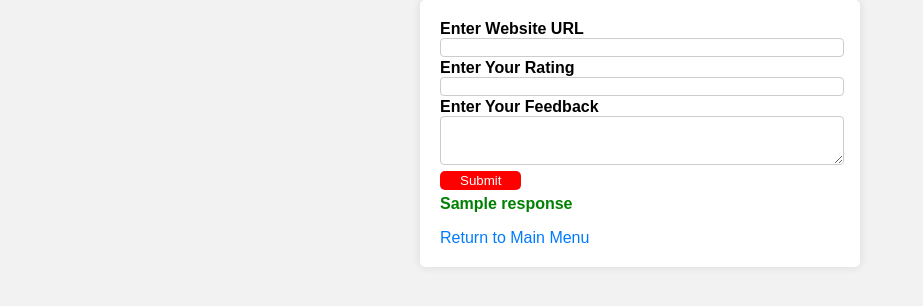
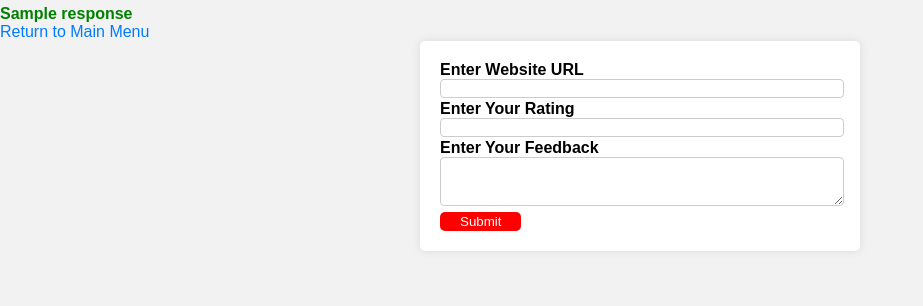
Before and after one commit to AbhinavJoe/KubeCentrix-Fraud-Detector, a Flask app: template src/chrome extension/templates/feedback.html in a window 1280 px wide. Shown: the top 306 px of the page, without its empty margins (0-923 px from the left). Run offline with Flask 3, Linux system fonts and the light colour scheme; the template is opened without the code that fills it: most values are stand-ins (such as "Sample title", 1, 10 or a date in 2020).

Commit message:
Update static

```diff
--- a/src/chrome extension/static/feedback.css
+++ b/src/chrome extension/static/feedback.css
@@ -1,3 +1,8 @@
+* {
+    margin: 0px;
+    padding: 0px;
+}
+
 body {
     font-family: Arial, sans-serif;
     background-color: #f2f2f2;
@@ -30,6 +35,20 @@ textarea {
     border-radius: 4px;
 }
 
+.back-button img {
+    width: 20px;
+    /* Or the width you prefer */
+    height: auto;
+}
+
+.back-button {
+    margin: 0;
+    padding: 0;
+    display: inline-block;
+    text-decoration: none;
+}
+
+
 button {
     background-color: #FF0000;
     color: #fff;
--- a/src/chrome extension/templates/feedback.html
+++ b/src/chrome extension/templates/feedback.html
@@ -5,22 +5,23 @@
     <meta charset="UTF-8">
     <meta name="viewport" content="width=device-width, initial-scale=1.0">
     <link rel="stylesheet" href="../static/feedback.css">
-    <title>Feedback</title>
+</head>
+<title>Feedback</title>
 </head>
 
 <body>
+    <div>
+        <p>{{response}}</p>
+        <a href="/" class="back-button">Return to Main Menu</a>
+    </div>
     <form action="/submitfeedback" method="post">
         <label for="urlInput">Enter Website URL</label>
-        <input type="url" name="urlInput" id="urlInput" required>
+        <input type="url" name="website_url" id="urlInput" required>
         <label for="rating">Enter Your Rating</label>
         <input type="number" name="rating" id="rating" minlength="0" maxlength="5">
         <label for="feedback_text">Enter Your Feedback</label>
         <textarea name="feedback_text" id="feedback_text" cols="15" rows="3" required></textarea>
         <button type="submit">Submit</button>
-        <div>
-            <p>{{response}}</p>
-            <a href="/">Return to Main Menu</a>
-        </div>
     </form>
 </body>
 
```
